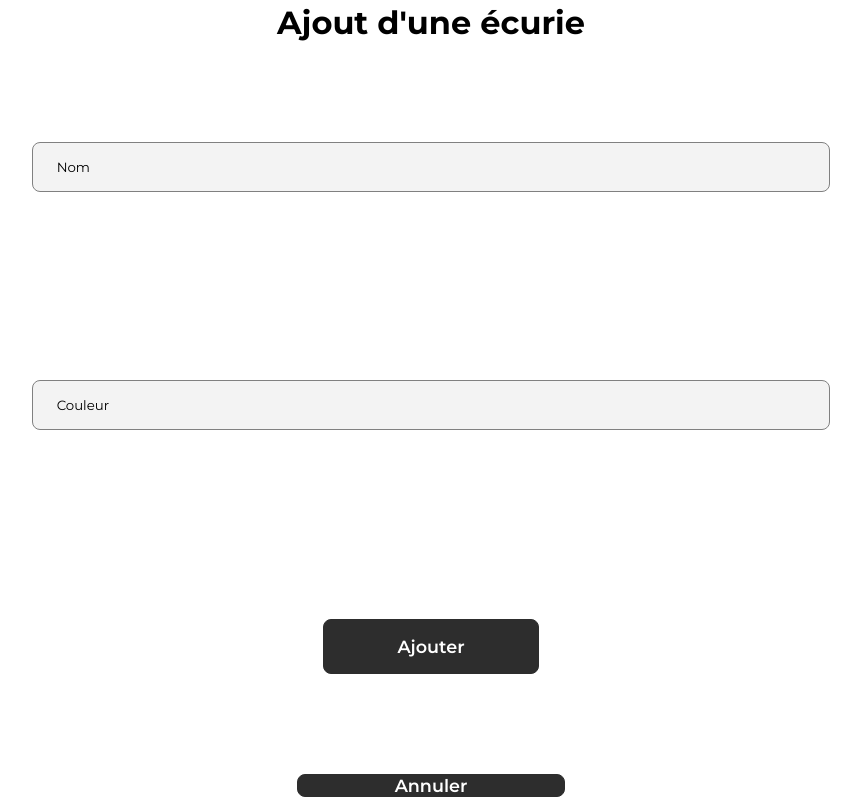
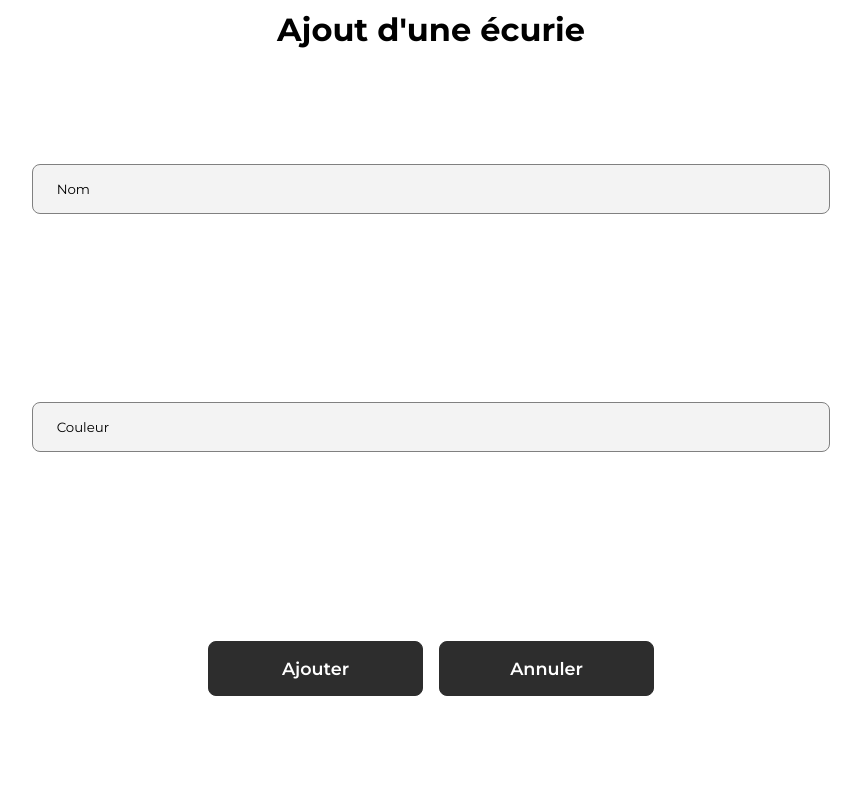
Before and after one commit to fire-monke/TheNorthRace, a PHP site: page /view/back/create/ecurieCreate.php in a window 1280 px wide. Shown: the whole page, without its empty margins (209-1070 px from the left). Run offline with PHP 8.4, Linux system fonts and the light colour scheme.

Commit message:
btn annuler fonctionne + facto de css

```diff
--- a/ressources/back/css/create.css
+++ /dev/null
@@ -1,67 +0,0 @@
-*{
-    margin: 0;
-    padding: 0;
-    box-sizing: border-box;
-    text-decoration: none;
-    font-family: 'Montserrat', sans-serif;
-    scroll-behavior: smooth;
-    outline: none;
-  }
-
-  .insert{
-    display: flex;
-    align-items: center;
-    justify-content: center;
-    flex-wrap: wrap;
-    width: 100vw;
-    height: 100svh;
-  }
-
-  .insert h1{
-    text-align: center;
-    width: 50%;
-  }
-
-  .insert form{
-    display: flex;
-    justify-content: center;
-    align-items: center;
-    flex-wrap: wrap;
-    width: 80%;
-    height: 90%;
-}
-
-
-  .insert form input{
-    background-color: #F3F3F3;
-    color: #000000;
-    width: 78%;
-    padding: 1rem 1.5rem;
-    margin: 1rem 0.5rem;
-    border-radius: 0.5rem;
-    border: 1px solid grey;
-    transition: .3s;
-  }
-
-  .insert form input::placeholder{
-    color: #000000;
-    transition: .3s;
-}
-
-.insert input[type="submit"]{
-    background-color: #2D2D2D;
-    font-weight: 600;
-    color: white;
-    font-size: 1.1rem;
-    width: 21%;
-    border-radius: 0.5rem;
-    border: solid 1.5px #2D2D2D;
-    transition: .3s;
-}
-
-.insert input[type="submit"]:hover{
-    background-color: white;
-    color: #2D2D2D;
-    border: solid 1.5px #2D2D2D;
-    transition: .3s;
-}
--- a/ressources/back/css/PiloteUpdt.css
+++ b/ressources/back/css/form_page.css
@@ -8,21 +8,21 @@
 	outline: none;
 }
 
-.update{
+.form_page{
 	display: flex;
 	align-items: center;
 	justify-content: center;
 	flex-wrap: wrap;
-	width: 100%;
-	height: 100%;
+	width: 100vw;
+	height: 100svh;
 }
 
-.update h1{
+.form_page h1, .submit{
 	text-align: center;
 	width: 50%;
 }
 
-.update form{
+.form_page form{
 	display: flex;
 	justify-content: center;
 	align-items: center;
@@ -31,8 +31,7 @@
 	height: 90%;
 }
 
-
-.update form input{
+.form_page form input, .submit{
 	background-color: #F3F3F3;
 	color: #000000;
 	width: 78%;
@@ -40,13 +39,15 @@
 	margin: 1rem 0.5rem;
 	border-radius: 0.5rem;
 	border: 1px solid grey;
+	transition: .3s;
 }
 
-.update form input::placeholder{
+.form_page form input::placeholder, .submit{
 	color: #000000;
+	transition: .3s;
 }
 
-.update input[type="submit"]{
+.form_page input[type="submit"], .submit{
 	background-color: #2D2D2D;
 	font-weight: 600;
 	color: white;
@@ -54,10 +55,12 @@
 	width: 21%;
 	border-radius: 0.5rem;
 	border: solid 1.5px #2D2D2D;
+	transition: .01s;
 }
 
-.update input[type="submit"]:hover{
+.form_page input[type="submit"]:hover, .submit:hover{
 	background-color: white;
 	color: #2D2D2D;
 	border: solid 1.5px #2D2D2D;
+	transition: .3s;
 }
--- a/view/back/create/ecurieCreate.php
+++ b/view/back/create/ecurieCreate.php
@@ -5,7 +5,7 @@
     <meta charset="UTF-8">
     <meta http-equiv="X-UA-Compatible" content="IE=edge">
     <meta name="viewport" content="width=device-width, initial-scale=1.0">
-    <link rel="stylesheet" href="./ressources/back/css/create.css">
+    <link rel="stylesheet" href="./ressources/back/css/form_page.css">
     <link rel="preconnect" href="https://fonts.googleapis.com">
     <link rel="preconnect" href="https://fonts.gstatic.com" crossorigin>
     <link href="https://fonts.googleapis.com/css2?family=Montserrat:wght@100;200;300;400;500;600;700;800;900&display=swap" rel="stylesheet">
@@ -14,7 +14,7 @@
 <body>
 
 
-    <div class="insert">
+    <div class="form_page">
         <h1>Ajout d'une écurie</h1>
 
         <form action="./appli/create/ecurie" method="POST">
@@ -23,9 +23,8 @@
             <input type="text" id="couleur" name="couleurAdd" placeholder="Couleur" value="<?php echo !empty($uneEcurie->couleur) ? htmlentities($uneEcurie->couleur) : ''; ?>" required>
 
             <input type="submit" value="Ajouter">
-
+            <a href="./appli&type=ecurie" class="submit">Annuler</a>
         </form>
-        <input type="submit" value="Annuler" onclick="window.location.href='./appli&type=ecurie'">
     </div>
 </body>
 
--- a/view/back/update/ecurieUpdt.php
+++ b/view/back/update/ecurieUpdt.php
@@ -5,14 +5,14 @@
     <meta charset="UTF-8">
     <meta http-equiv="X-UA-Compatible" content="IE=edge">
     <meta name="viewport" content="width=device-width, initial-scale=1.0">
-    <link rel="stylesheet" href="./ressources/back/css/PiloteUpdt.css">
+    <link rel="stylesheet" href="./ressources/back/css/form_page.css">
     <link rel="preconnect" href="https://fonts.googleapis.com">
     <link rel="preconnect" href="https://fonts.gstatic.com" crossorigin>
     <link href="https://fonts.googleapis.com/css2?family=Montserrat:wght@100;200;300;400;500;600;700;800;900&display=swap" rel="stylesheet">
 </head>
 
 <body>
-    <div class="update">
+    <div class="form_page">
         <h1>MODIFICATION <span>
         <?php
         try {
@@ -62,8 +62,8 @@
 
 
             <input name=submit type="submit" value="Modifier">
+            <a href="./appli&type=ecurie" class="submit">Annuler</a>
         </form>
-        <input type="submit" value="Annuler" onclick="window.location.href='./appli&type=ecurie'">
     </div>
 </body>
 </html>
--- a/view/back/update/pilotUpdt.php
+++ b/view/back/update/pilotUpdt.php
@@ -5,14 +5,14 @@
     <meta charset="UTF-8">
     <meta http-equiv="X-UA-Compatible" content="IE=edge">
     <meta name="viewport" content="width=device-width, initial-scale=1.0">
-    <link rel="stylesheet" href="./ressources/back/css/PiloteUpdt.css">
+    <link rel="stylesheet" href="./ressources/back/css/form_page.css">
     <link rel="preconnect" href="https://fonts.googleapis.com">
     <link rel="preconnect" href="https://fonts.gstatic.com" crossorigin>
     <link href="https://fonts.googleapis.com/css2?family=Montserrat:wght@100;200;300;400;500;600;700;800;900&display=swap" rel="stylesheet">
 </head>
 
 <body>
-    <div class="update">
+    <div class="form_page">
         <h1>MODIFICATION <span>
 <?php
 try{
@@ -46,6 +46,7 @@ echo $ex->GetMessage();
                 }?>" required>
 
                 <input name=submit type="submit" value="Modifier">
+                <a href="./appli&type=pilote" class="submit">Annuler</a>
         </form>
     </div>
 </body>
```
Also changed, not shown: view/back/create/pilotCreate.php (+4 -9 lines). Lines whose indentation alone changed are shown as unchanged.
